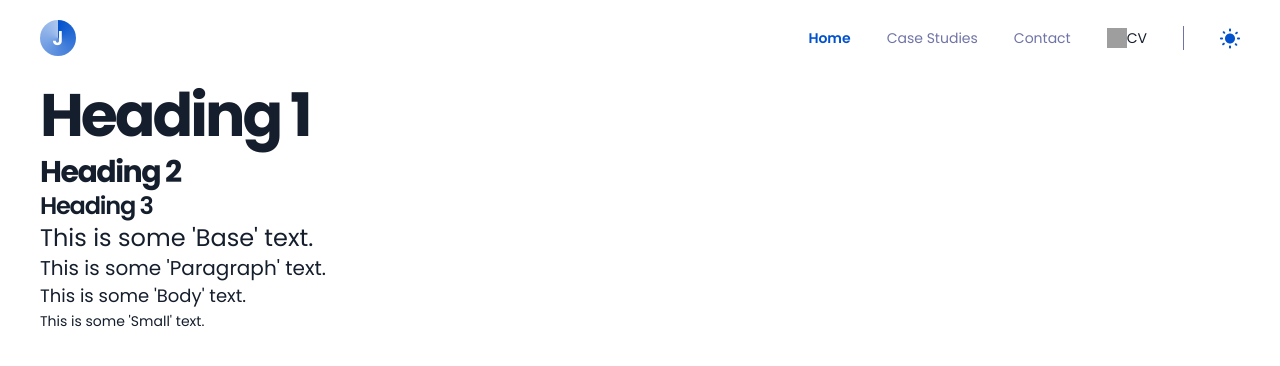
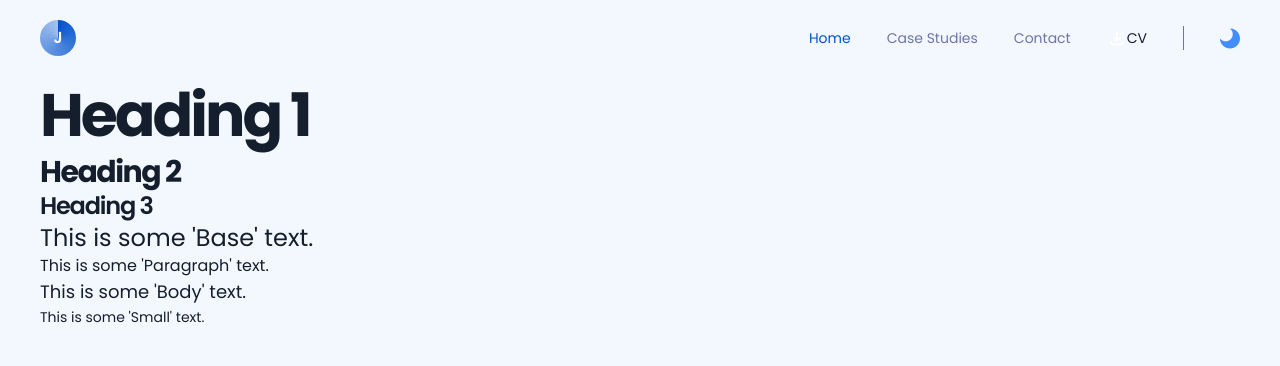
Before and after one commit to JamesDrysdale/portfolio, a Next.js app: page / in a window 1280 px wide. Shown: the top 366 px of the page. Built offline with nearby package versions, Linux system fonts and the light colour scheme; grey boxes are pictures that could not be loaded.

Commit message:
Implemented Light and Dark mode

```diff
--- a/app/globals.css
+++ b/app/globals.css
@@ -5,8 +5,6 @@
 @layer base {
   h1 {
     /* mobile defaults */
-    @apply text-black200;
-    @apply dark:text-white900;
     @apply font-bold;
     @apply text-5xl;
     @apply leading-loose115;
@@ -19,8 +17,6 @@
 
   h2 {
     /* mobile defaults */
-    @apply text-black200;
-    @apply dark:text-white900;
     @apply font-bold;
     @apply text-2xl;
     @apply leading-loose115;
@@ -32,8 +28,6 @@
 
   h3 {
     /* mobile defaults */
-    @apply text-black200;
-    @apply dark:text-white900;
     @apply font-semibold;
     @apply text-xl;
     @apply leading-loose105;
@@ -42,23 +36,11 @@
     @apply lg:text-2xl;
     @apply lg:tracking-tighter;
   }
-
-  p {
-    /* mobile defaults */
-    @apply text-black200;
-    @apply dark:text-white900;
-    @apply font-normal;
-    @apply text-lg;
-    /* desktop overrides */
-    @apply lg:text-xl;
-  }
 }
 
 @layer utilities {
   .text-base {
     /* mobile defaults */
-    @apply text-black200;
-    @apply dark:text-white900;
     @apply font-normal;
     @apply text-xl;
     @apply leading-loose130;
@@ -68,8 +50,6 @@
 
   .text-body {
     /* mobile defaults */
-    @apply text-black200;
-    @apply dark:text-white900;
     @apply font-normal;
     @apply text-base;
     @apply leading-loose155;
@@ -80,14 +60,20 @@
 
   .text-small {
     /* mobile defaults */
-    @apply text-black200;
-    @apply dark:text-white900;
     @apply font-normal;
     @apply text-xs;
     @apply leading-loose155;
     /* desktop overrides */
     @apply lg:text-sm;
   }
+
+  .text-normal {
+    /* mobile defaults */
+    @apply font-normal;
+    @apply text-lg;
+    /* desktop overrides */
+    @apply lg:text-xl;
+  }
 }
 
 .logo-background {
--- a/app/layout.tsx
+++ b/app/layout.tsx
@@ -1,7 +1,10 @@
-import Navbar from '@/components/Navbar';
 import './globals.css';
+
 import type { Metadata } from 'next';
 import { Poppins } from 'next/font/google';
+
+import Navbar from '@/components/Navbar';
+import Provider from '@/providers/Provider';
 
 const poppins = Poppins({
   weight: ['400', '600', '700'],
@@ -20,9 +23,13 @@ export default function RootLayout({
 }) {
   return (
     <html lang='en'>
-      <body className={`${poppins.className} px-6 md:px-10`}>
-        <Navbar />
-        {children}
+      <body
+        className={`${poppins.className} bg-white800 px-6 text-black200 dark:bg-black300 dark:text-white900 md:px-10`}
+      >
+        <Provider>
+          <Navbar />
+          {children}
+        </Provider>
       </body>
     </html>
   );
--- a/components/Navbar.tsx
+++ b/components/Navbar.tsx
@@ -4,6 +4,7 @@ import { useState } from 'react';
 import Image from 'next/image';
 import Link from 'next/link';
 import { usePathname } from 'next/navigation';
+import { useTheme } from 'next-themes';
 
 import {
   menuLight,
@@ -18,16 +19,19 @@ import { navbarLinks } from '@/constants';
 const Navbar = () => {
   const pathname = usePathname();
   const [showMobileNavbar, setShowMobileNavbar] = useState(false);
+  const { systemTheme, theme, setTheme } = useTheme();
+  const currentTheme = theme === 'system' ? systemTheme : theme;
 
   return (
     <nav>
       <section className='flex justify-between py-5'>
-        {/* Logo */}
+        {/* Brand Logo */}
         <div className='logo-background flex h-7 w-7 items-center justify-center rounded-full md:h-9 md:w-9'>
-          <p className='font-semibold text-white900 md:text-xl'>J</p>
+          <p className='font-semibold text-white900'>J</p>
         </div>
+        {/* Mobile Menu Icon - shows only on small devices */}
         <Image
-          src={menuLight}
+          src={theme === 'light' ? menuLight : menuDark}
           height={24}
           width={24}
           alt='menu button'
@@ -38,9 +42,9 @@ const Navbar = () => {
           {navbarLinks.map((button) => (
             <Link href={button.path} key={button.label}>
               <p
-                className={`text-sm ${
+                className={`text-small ${
                   pathname === button.path
-                    ? 'font-semibold text-primaryLight'
+                    ? 'font-semibold text-primaryLight dark:text-primaryDark'
                     : 'text-white500 dark:text-white800'
                 }`}
               >
@@ -48,19 +52,30 @@ const Navbar = () => {
               </p>
             </Link>
           ))}
-          {/* Temporary href below so that the link works */}
-          <Link href='/' className='flex'>
-            <Image src={downloadLight} height={20} width={20} alt='download' />
-            <p className='text-sm text-black200 dark:text-white900'>CV</p>
-          </Link>
+          {/* Download CV link */}
+          <a
+            href='/James Drysdale CV.pdf'
+            download='James Drysdale CV.pdf'
+            className='flex'
+          >
+            <Image
+              src={theme === 'light' ? downloadLight : downloadDark}
+              height={20}
+              width={20}
+              alt="download James Drysdale's CV"
+            />
+            <p className='text-small font-normal text-black200 dark:text-white900'>
+              CV
+            </p>
+          </a>
           <div className='h-6 border-l border-white500' />
           <Image
-            src={themeLight}
+            src={theme === 'light' ? themeLight : themeDark}
             height={20}
             width={20}
             alt='light mode symbol'
             className='cursor-pointer'
-            onClick={() => {}}
+            onClick={() => setTheme(currentTheme === 'dark' ? 'light' : 'dark')}
           />
         </div>
       </section>
--- a/package.json
+++ b/package.json
@@ -19,6 +19,7 @@
     "eslint-config-standard": "^17.1.0",
     "eslint-plugin-tailwindcss": "^3.13.0",
     "next": "13.4.19",
+    "next-themes": "^0.2.1",
     "postcss": "8.4.29",
     "prettier": "^3.0.3",
     "react": "18.2.0",
--- /dev/null
+++ b/providers/Provider.tsx
@@ -0,0 +1,13 @@
+'use client';
+
+import { ThemeProvider } from 'next-themes';
+
+type ProviderProps = {
+  children: React.ReactNode;
+};
+
+const Provider: React.FC<ProviderProps> = ({ children }) => {
+  return <ThemeProvider attribute='class'>{children}</ThemeProvider>;
+};
+
+export default Provider;
--- a/tailwind.config.ts
+++ b/tailwind.config.ts
@@ -1,6 +1,7 @@
 import type { Config } from 'tailwindcss';
 
 const config: Config = {
+  darkMode: 'class',
   content: [
     './pages/**/*.{js,ts,jsx,tsx,mdx}',
     './components/**/*.{js,ts,jsx,tsx,mdx}',
```
Also changed, not shown: 2 other files (tests, documents, lock files or other folders).
